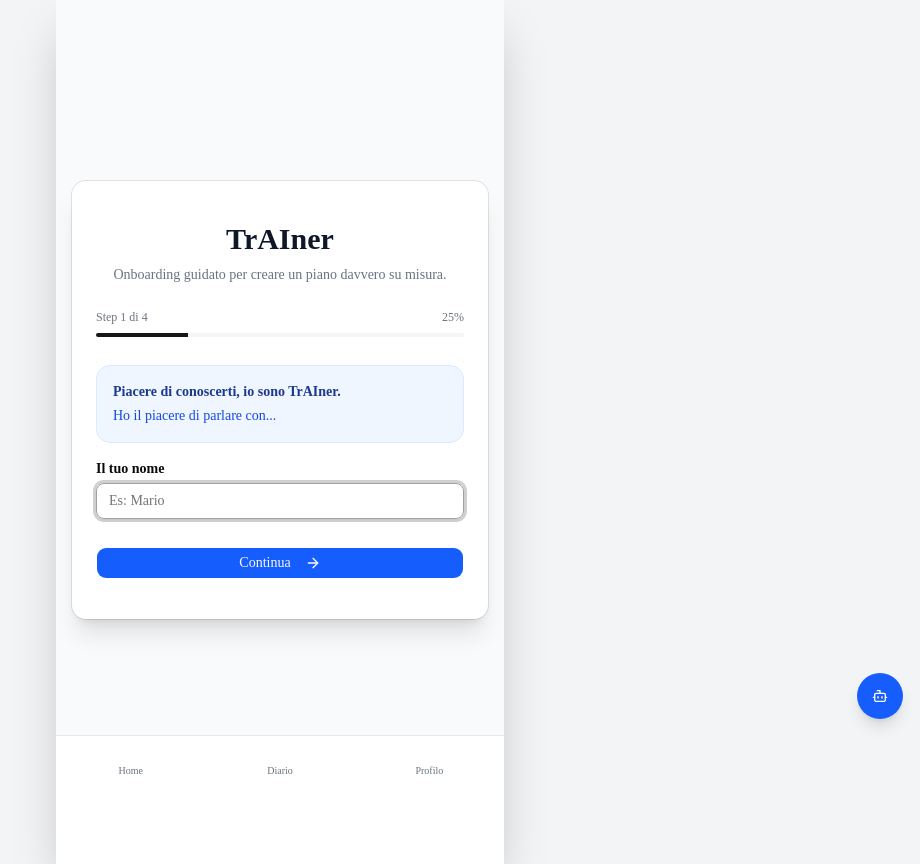
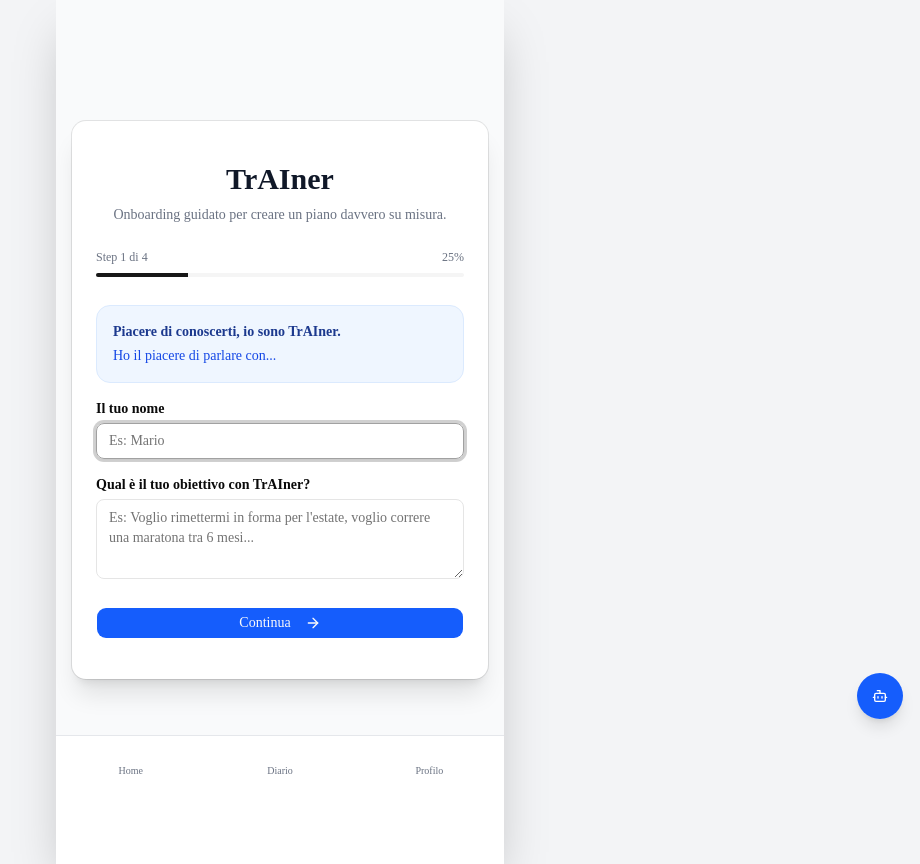
Before and after one commit to HafSimba/trainer-project, a Next.js app: page /onboarding in a window 1280 px wide. Shown: the whole page, without its empty margins (360-1280 px from the left). Built offline with nearby package versions, Linux system fonts and the light colour scheme.

Commit message:
aggiunta domanda al questionario e fix bar code

```diff
--- a/app/api/generate-plan/route.ts
+++ b/app/api/generate-plan/route.ts
@@ -35,6 +35,7 @@ type AllowedGender = typeof ALLOWED_GENDERS[number];
 
 type CanonicalOnboardingInput = {
     name: string;
+    specific_goal: string;
     age: number;
     gender: AllowedGender;
     height_cm: number;
@@ -498,6 +499,7 @@ function validateAndBuildCanonicalInput(body: unknown): CanonicalValidationResul
     const source = isRecord(body) ? body : {};
 
     const username = normalizeString(source.username);
+    const specificGoal = normalizeString(source.obiettivoPersonale);
     const rawGender = normalizeString(source.sesso);
     const rawLevel = normalizeString(source.livelloAttuale);
     const rawGoal = normalizeString(source.obiettivoPrimario);
@@ -516,6 +518,10 @@ function validateAndBuildCanonicalInput(body: unknown): CanonicalValidationResul
 
     if (!username) {
         return { ok: false, error: 'Il campo nome è obbligatorio' };
+    }
+
+    if (!specificGoal) {
+        return { ok: false, error: 'Il campo obiettivo personale è obbligatorio' };
     }
 
     if (!isOneOf(rawGender, ALLOWED_GENDERS)) {
@@ -584,6 +590,7 @@ function validateAndBuildCanonicalInput(body: unknown): CanonicalValidationResul
         ok: true,
         canonicalInput: {
             name: username,
+            specific_goal: specificGoal,
             age,
             gender: rawGender,
             height_cm: heightCm,
@@ -605,6 +612,7 @@ function validateAndBuildCanonicalInput(body: unknown): CanonicalValidationResul
 
 function buildCommonContext(input: CanonicalOnboardingInput): string {
     return `Nome: ${input.name}
+Obiettivo Personale Specifico: ${input.specific_goal}
 Età: ${input.age}
 Sesso: ${input.gender}
 Altezza: ${input.height_cm} cm
--- a/app/onboarding/page.tsx
+++ b/app/onboarding/page.tsx
@@ -22,6 +22,7 @@ type AllergyChoice = '' | 'nessuna' | 'presenti';
 
 type OnboardingFormData = {
     username: string;
+    obiettivoPersonale: string;
     altezza: string;
     eta: string;
     sesso: string;
@@ -39,6 +40,7 @@ type OnboardingFormData = {
 
 const INITIAL_FORM_DATA: OnboardingFormData = {
     username: '',
+    obiettivoPersonale: '',
     altezza: '',
     eta: '',
     sesso: '',
@@ -75,6 +77,7 @@ function getInteractiveProgress(currentStep: Step): number {
 function buildGeneratePlanPayload(formData: OnboardingFormData) {
     return {
         username: formData.username.trim(),
+        obiettivoPersonale: formData.obiettivoPersonale.trim(),
         eta: Number(formData.eta),
         sesso: formData.sesso,
         altezzaCm: Number(formData.altezza),
@@ -173,8 +176,9 @@ export default function Onboarding() {
     const interactiveProgress = useMemo(() => getInteractiveProgress(step), [step]);
 
     const validateStep = (currentStep: Step) => {
-        if (currentStep === 0 && !formData.username.trim()) {
-            return 'Inserisci il tuo nome per iniziare.';
+        if (currentStep === 0) {
+            if (!formData.username.trim()) return 'Inserisci il tuo nome per iniziare.';
+            if (!formData.obiettivoPersonale.trim()) return 'Descrivi brevemente il tuo obiettivo.';
         }
 
         if (currentStep === 1) {
@@ -291,6 +295,19 @@ export default function Onboarding() {
                                         onChange={handleChange}
                                         placeholder="Es: Mario"
                                         autoFocus
+                                    />
+                                </div>
+
+                                <div>
+                                    <label className="text-sm font-semibold mb-1 block">Qual è il tuo obiettivo con TrAIner?</label>
+                                    <textarea
+                                        required
+                                        name="obiettivoPersonale"
+                                        value={formData.obiettivoPersonale}
+                                        onChange={handleChange as unknown as React.ChangeEventHandler<HTMLTextAreaElement>}
+                                        placeholder="Es: Voglio rimettermi in forma per l'estate, voglio correre una maratona tra 6 mesi..."
+                                        className="flex min-h-[80px] w-full rounded-md border border-input bg-background px-3 py-2 text-sm ring-offset-background placeholder:text-muted-foreground focus-visible:outline-none focus-visible:ring-2 focus-visible:ring-ring focus-visible:ring-offset-2 disabled:cursor-not-allowed disabled:opacity-50"
+                                        rows={3}
                                     />
                                 </div>
                             </section>
--- a/lib/fatsecret.ts
+++ b/lib/fatsecret.ts
@@ -535,12 +535,12 @@ async function fatSecretGet(path: string, params: Record<string, string | number
 function extractFoodId(raw: unknown): string | null {
     if (typeof raw === 'string' || typeof raw === 'number') {
         const id = String(raw).trim();
-        return id ? id : null;
+        return id && id !== '0' ? id : null;
     }
 
     if (isRecord(raw) && (typeof raw.value === 'string' || typeof raw.value === 'number')) {
         const id = String(raw.value).trim();
-        return id ? id : null;
+        return id && id !== '0' ? id : null;
     }
 
     return null;
--- a/lib/types/database.ts
+++ b/lib/types/database.ts
@@ -97,6 +97,7 @@ export interface UserPersonalInfo {
 
 export interface OnboardingInput {
     name: string;
+    specific_goal?: string;
     age: number;
     gender: OnboardingGender;
     height_cm: number;
```
Also changed, not shown: 1 other file (tests, documents, lock files or other folders).
